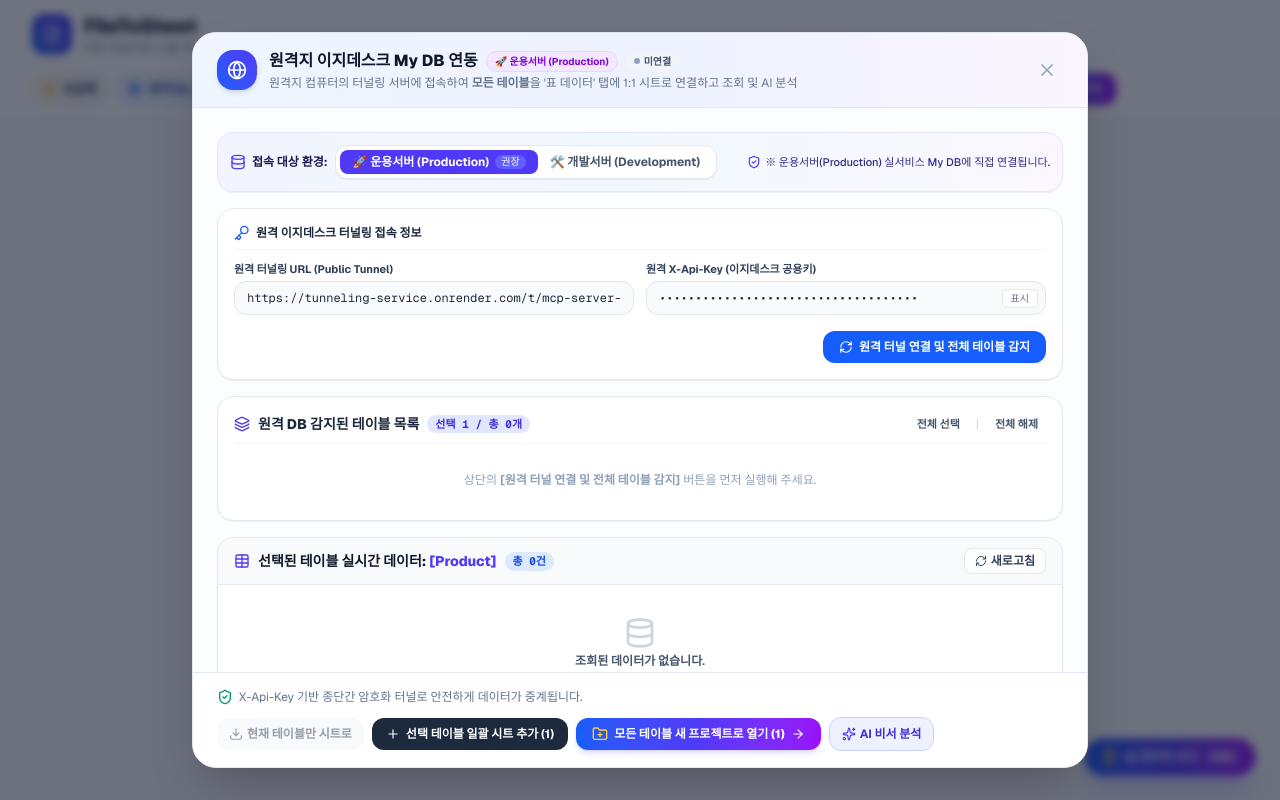
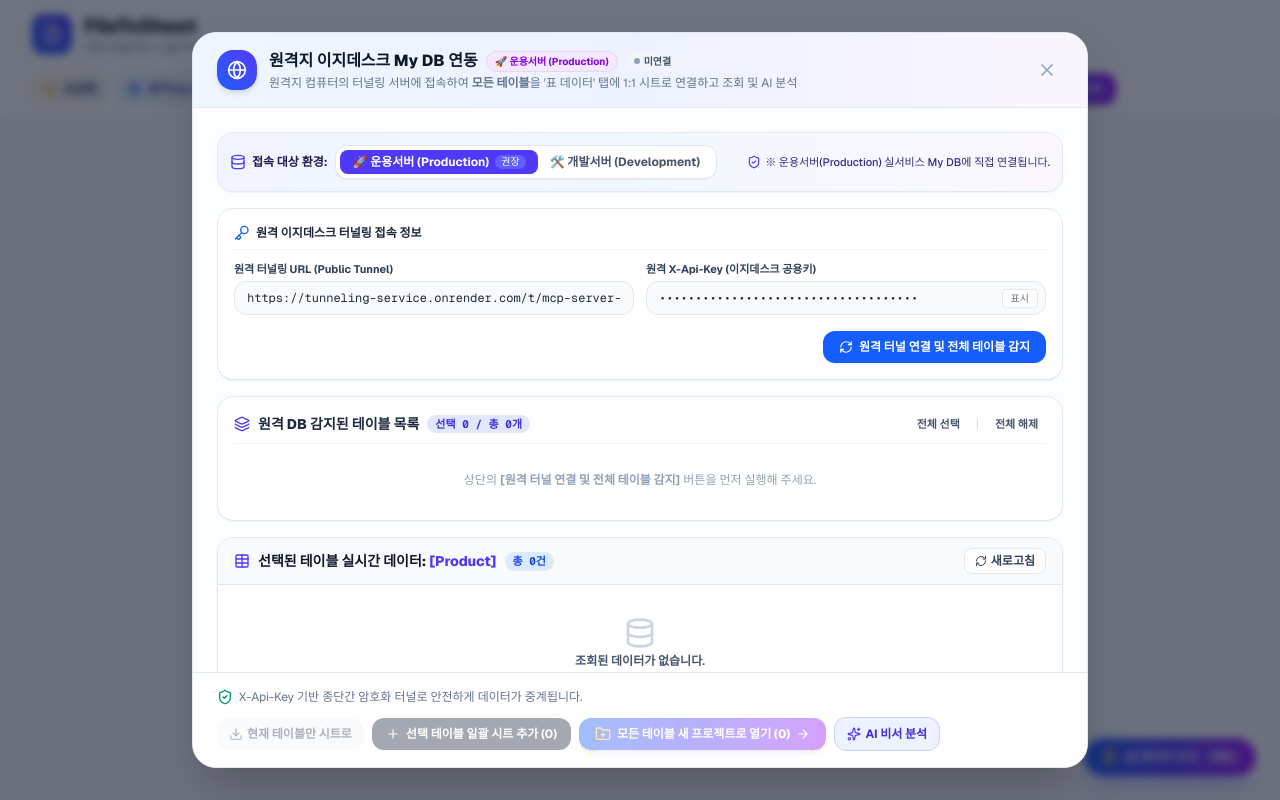
Before and after one commit to Charismagreat/FileToSheet, a Next.js app: page / in a window 1280 px wide. Both pictures are taken after a click on the button "원격 My DB". Built offline with nearby package versions, Linux system fonts and the light colour scheme.

Commit message:
fix(remote-db): prevent unverified project creation and improve error handling

```diff
--- a/src/app/api/remote-db/route.ts
+++ b/src/app/api/remote-db/route.ts
@@ -255,11 +255,22 @@ export async function POST(req: NextRequest) {
           };
         });
 
+        // 유효하게 성공한 테이블이 1개도 없고 에러만 발생한 경우
+        const successfulTables = fetchedTables.filter((t) => !t.error);
+        if (successfulTables.length === 0 && fetchedTables.length > 0) {
+          const firstErr = fetchedTables[0].error || '원격 통신 에러';
+          return NextResponse.json({
+            success: false,
+            error: `원격 서버에 접속할 수 없습니다 (${firstErr}). 원격지 터널링 서비스와 API Key를 확인해 주세요.`,
+            tables: [],
+          }, { status: 502 });
+        }
+
         return NextResponse.json({
           success: true,
           environment,
-          totalTables: fetchedTables.length,
-          tables: fetchedTables,
+          totalTables: successfulTables.length,
+          tables: successfulTables,
         });
       } catch (err: any) {
         return NextResponse.json({
--- a/src/components/RemoteDbModal.tsx
+++ b/src/components/RemoteDbModal.tsx
@@ -48,16 +48,21 @@ export function RemoteDbModal({
   useEffect(() => {
     if (!isOpen) return;
     const current = getRemoteDbConfig();
-    setConfig(current);
-    if (current.cachedRows && current.cachedRows.length > 0) {
-      setPreviewRows(current.cachedRows);
-      setPreviewCols(current.cachedColumns || []);
-      setTotalRows(current.cachedRowCount || current.cachedRows.length);
+    const effectiveConfig: RemoteDbConfig = {
+      ...current,
+      environment: current.environment || 'production',
+    };
+    setConfig(effectiveConfig);
+    if (effectiveConfig.cachedRows && effectiveConfig.cachedRows.length > 0) {
+      setPreviewRows(effectiveConfig.cachedRows);
+      setPreviewCols(effectiveConfig.cachedColumns || []);
+      setTotalRows(effectiveConfig.cachedRowCount || effectiveConfig.cachedRows.length);
     }
-    if (current.availableTables && current.availableTables.length > 0) {
-      setSelectedTables(current.availableTables.map((t) => t.tableName));
+    // 실제 연결되어 테이블이 감지된 경우에만 기본 선택
+    if (effectiveConfig.isConnected && effectiveConfig.availableTables && effectiveConfig.availableTables.length > 0) {
+      setSelectedTables(effectiveConfig.availableTables.map((t) => t.tableName));
     } else {
-      setSelectedTables([current.tableName || 'Product']);
+      setSelectedTables([]);
     }
   }, [isOpen]);
 
@@ -137,6 +142,10 @@ export function RemoteDbModal({
 
   // [방안 1 핵심] 3. 선택된 모든 테이블을 새 전용 프로젝트로 열어 '표 데이터' 탭에 1:1 매핑
   const handleOpenAsNewProject = async () => {
+    if (!config.isConnected) {
+      alert('원격 터널링 서버에 아직 연결되지 않았습니다.\n먼저 상단의 [원격 터널 연결 및 전체 테이블 감지] 버튼을 눌러주세요.');
+      return;
+    }
     if (selectedTables.length === 0) {
       alert('가져올 테이블을 최소 1개 이상 선택해 주세요.');
       return;
@@ -149,7 +158,7 @@ export function RemoteDbModal({
     setBatchLoading(false);
 
     if (!res.success || !res.tables || res.tables.length === 0) {
-      alert(`테이블 데이터를 불러오지 못했습니다: ${res.error || '알 수 없는 오류'}`);
+      alert(`테이블 데이터를 불러오지 못했습니다:\n${res.error || '원격 터널 연결 상태 및 API Key를 확인해 주세요.'}`);
       return;
     }
 
@@ -174,6 +183,10 @@ export function RemoteDbModal({
 
   // [방안 1 확장] 4. 현재 작업 중인 프로젝트에 선택된 모든 테이블을 시트로 일괄 추가
   const handleImportToCurrentProject = async () => {
+    if (!config.isConnected) {
+      alert('원격 터널링 서버에 아직 연결되지 않았습니다.\n먼저 상단의 [원격 터널 연결 및 전체 테이블 감지] 버튼을 눌러주세요.');
+      return;
+    }
     if (selectedTables.length === 0) {
       alert('가져올 테이블을 최소 1개 이상 선택해 주세요.');
       return;
@@ -186,7 +199,7 @@ export function RemoteDbModal({
     setBatchLoading(false);
 
     if (!res.success || !res.tables || res.tables.length === 0) {
-      alert(`테이블 데이터를 불러오지 못했습니다: ${res.error || '알 수 없는 오류'}`);
+      alert(`테이블 데이터를 불러오지 못했습니다:\n${res.error || '원격 터널 연결 상태 및 API Key를 확인해 주세요.'}`);
       return;
     }
 
@@ -210,6 +223,10 @@ export function RemoteDbModal({
 
   // 5. 단일 현재 테이블만 새 시트로 복사 가져오기
   const handleImportSingleSheet = () => {
+    if (!config.isConnected) {
+      alert('원격 터널링 서버에 아직 연결되지 않았습니다.\n먼저 상단의 [원격 터널 연결 및 전체 테이블 감지] 버튼을 눌러주세요.');
+      return;
+    }
     if (previewRows.length === 0 || previewCols.length === 0) {
       alert('가져올 원격 데이터가 없습니다. 먼저 [원격 터널 연결 테스트] 또는 [새로고침]을 실행해 주세요.');
       return;
@@ -292,8 +309,17 @@ export function RemoteDbModal({
                 <button
                   type="button"
                   onClick={() => {
-                    const updated = { ...config, environment: 'production' as const };
+                    const updated: RemoteDbConfig = {
+                      ...config,
+                      environment: 'production',
+                      isConnected: false,
+                      availableTables: [],
+                    };
                     setConfig(updated);
+                    setSelectedTables([]);
+                    setPreviewRows([]);
+                    setPreviewCols([]);
+                    setTestResult(null);
                     saveRemoteDbConfig(updated);
                   }}
                   className={`px-3 py-1 rounded-lg text-xs font-bold transition flex items-center gap-1.5 ${
@@ -308,8 +334,17 @@ export function RemoteDbModal({
                 <button
                   type="button"
                   onClick={() => {
-                    const updated = { ...config, environment: 'development' as const };
+                    const updated: RemoteDbConfig = {
+                      ...config,
+                      environment: 'development',
+                      isConnected: false,
+                      availableTables: [],
+                    };
                     setConfig(updated);
+                    setSelectedTables([]);
+                    setPreviewRows([]);
+                    setPreviewCols([]);
+                    setTestResult(null);
                     saveRemoteDbConfig(updated);
                   }}
                   className={`px-3 py-1 rounded-lg text-xs font-bold transition flex items-center gap-1.5 ${
@@ -598,9 +633,9 @@ export function RemoteDbModal({
             <button
               type="button"
               onClick={handleImportSingleSheet}
-              disabled={previewRows.length === 0 || batchLoading}
-              className="px-3 py-2 rounded-xl bg-slate-100 hover:bg-slate-200 disabled:opacity-50 text-slate-700 font-bold text-xs transition flex items-center gap-1 active:scale-95"
-              title="현재 미리보기 중인 테이블만 1개 시트로 추가합니다"
+              disabled={!config.isConnected || previewRows.length === 0 || batchLoading}
+              className="px-3 py-2 rounded-xl bg-slate-100 hover:bg-slate-200 disabled:opacity-40 disabled:cursor-not-allowed text-slate-700 font-bold text-xs transition flex items-center gap-1 active:scale-95"
+              title={config.isConnected ? '현재 미리보기 중인 테이블만 1개 시트로 추가합니다' : '먼저 상단의 [원격 터널 연결 및 전체 테이블 감지]를 완료해 주세요'}
             >
               <Download className="w-3.5 h-3.5" />
               <span>현재 테이블만 시트로</span>
@@ -610,9 +645,9 @@ export function RemoteDbModal({
             <button
               type="button"
               onClick={handleImportToCurrentProject}
-              disabled={selectedTables.length === 0 || batchLoading}
-              className="px-3.5 py-2 rounded-xl bg-slate-800 hover:bg-slate-900 disabled:opacity-50 text-white font-bold text-xs transition flex items-center gap-1.5 active:scale-95"
-              title="선택된 모든 테이블을 현재 프로젝트의 시트들로 일괄 추가합니다"
+              disabled={!config.isConnected || selectedTables.length === 0 || batchLoading || allAvailableCount === 0}
+              className="px-3.5 py-2 rounded-xl bg-slate-800 hover:bg-slate-900 disabled:opacity-40 disabled:cursor-not-allowed text-white font-bold text-xs transition flex items-center gap-1.5 active:scale-95"
+              title={config.isConnected ? '선택된 모든 테이블을 현재 프로젝트의 시트들로 일괄 추가합니다' : '먼저 상단의 [원격 터널 연결 및 전체 테이블 감지]를 완료해 주세요'}
             >
               <Plus className="w-3.5 h-3.5" />
               <span>선택 테이블 일괄 시트 추가 ({selectedTables.length})</span>
@@ -622,9 +657,9 @@ export function RemoteDbModal({
             <button
               type="button"
               onClick={handleOpenAsNewProject}
-              disabled={selectedTables.length === 0 || batchLoading}
-              className="px-4 py-2 rounded-xl bg-gradient-to-r from-blue-600 via-indigo-600 to-purple-600 hover:from-blue-700 hover:to-purple-700 text-white font-extrabold text-xs shadow-md shadow-indigo-500/20 transition flex items-center gap-1.5 active:scale-95"
-              title="선택된 모든 테이블을 시트로 매핑하여 새 프로젝트를 열고 '표 데이터' 탭으로 탐색합니다"
+              disabled={!config.isConnected || selectedTables.length === 0 || batchLoading || allAvailableCount === 0}
+              className="px-4 py-2 rounded-xl bg-gradient-to-r from-blue-600 via-indigo-600 to-purple-600 hover:from-blue-700 hover:to-purple-700 disabled:opacity-40 disabled:cursor-not-allowed text-white font-extrabold text-xs shadow-md shadow-indigo-500/20 transition flex items-center gap-1.5 active:scale-95"
+              title={config.isConnected ? '선택된 모든 테이블을 시트로 매핑하여 새 프로젝트를 열고 \'표 데이터\' 탭으로 탐색합니다' : '먼저 상단의 [원격 터널 연결 및 전체 테이블 감지]를 완료해 주세요'}
             >
               <FolderPlus className="w-4 h-4 text-amber-300" />
               <span>모든 테이블 새 프로젝트로 열기 ({selectedTables.length})</span>
```
